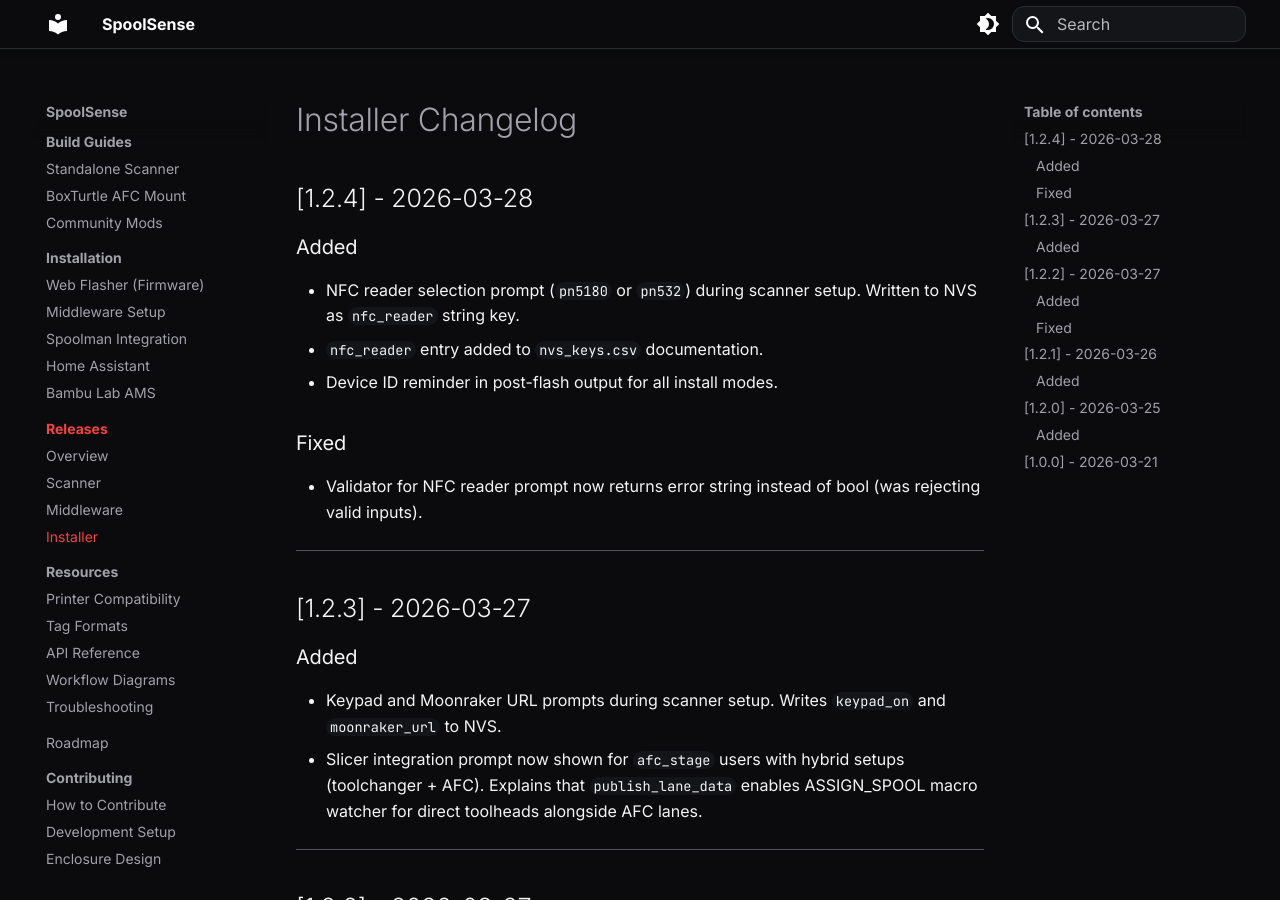
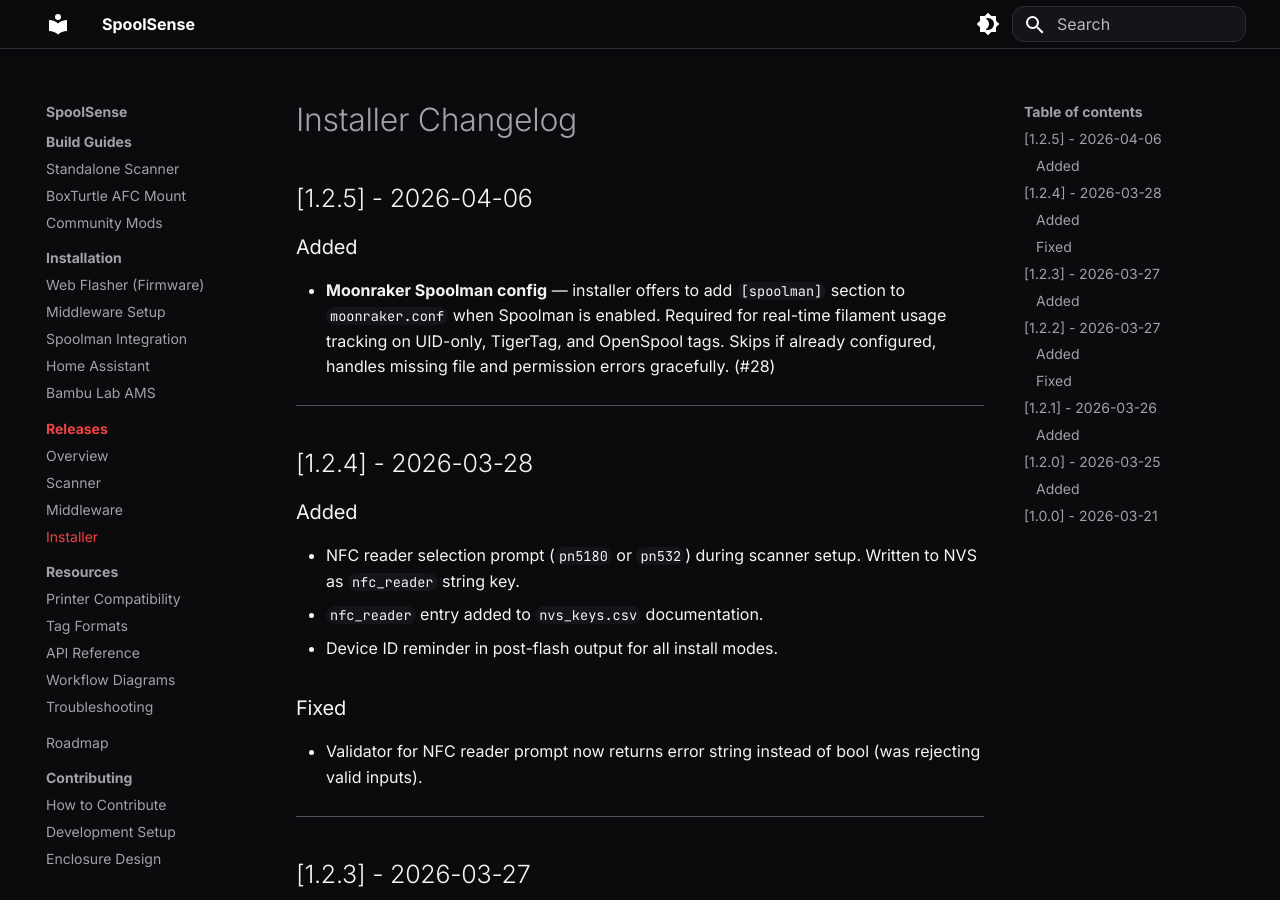
Before and after one commit to SpoolSense/spoolsense.org, an MkDocs documentation site: the page built from docs/releases/installer.md, in a window 1280 px wide and 900 px high. Built offline with MkDocs 1.6.1 and Material for MkDocs 9.7.7, drawn with Linux system fonts in a browser that asks for light colours.

Commit message:
docs: sync installer changelog from v1.2.5

```diff
--- a/docs/releases/installer.md
+++ b/docs/releases/installer.md
@@ -1,4 +1,11 @@
 # Installer Changelog
+
+## [1.2.5] - 2026-04-06
+
+### Added
+- **Moonraker Spoolman config** — installer offers to add `[spoolman]` section to `moonraker.conf` when Spoolman is enabled. Required for real-time filament usage tracking on UID-only, TigerTag, and OpenSpool tags. Skips if already configured, handles missing file and permission errors gracefully. (#28)
+
+---
 
 ## [1.2.4] - 2026-03-28
 
```
